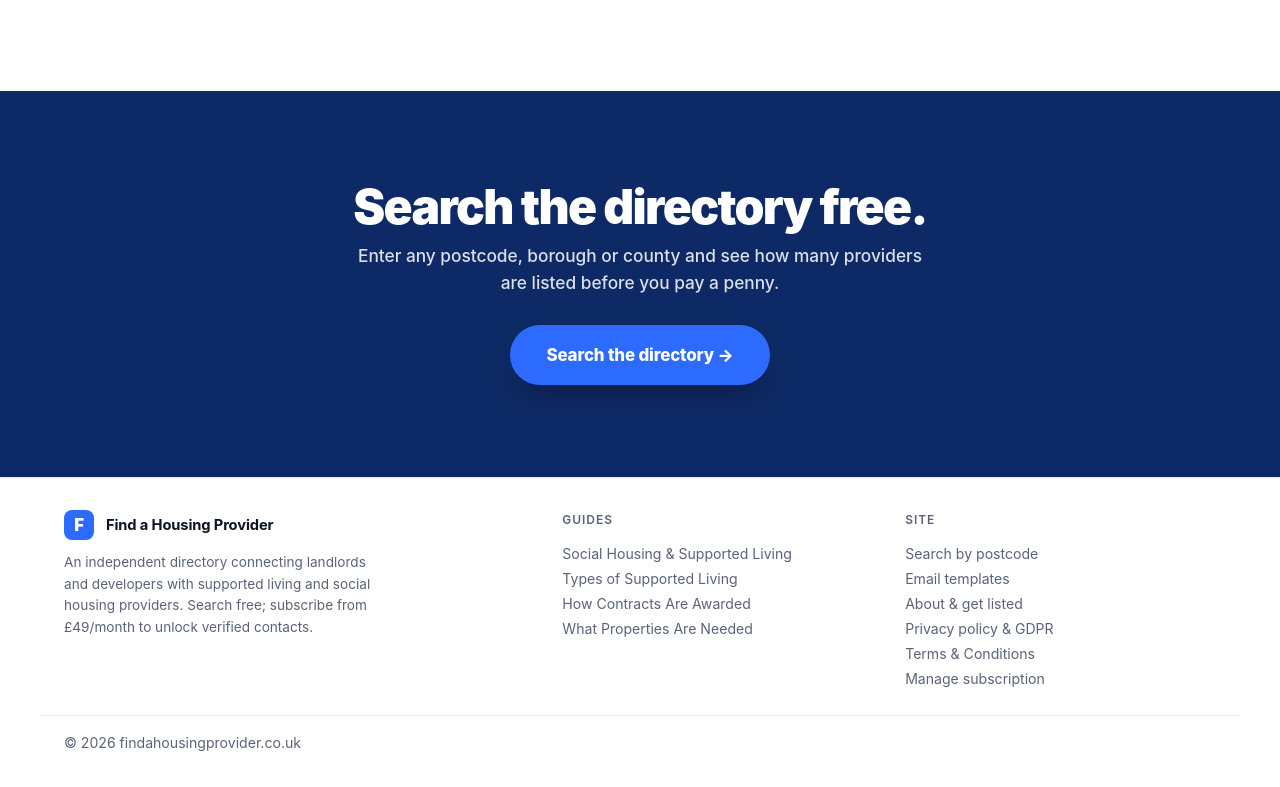
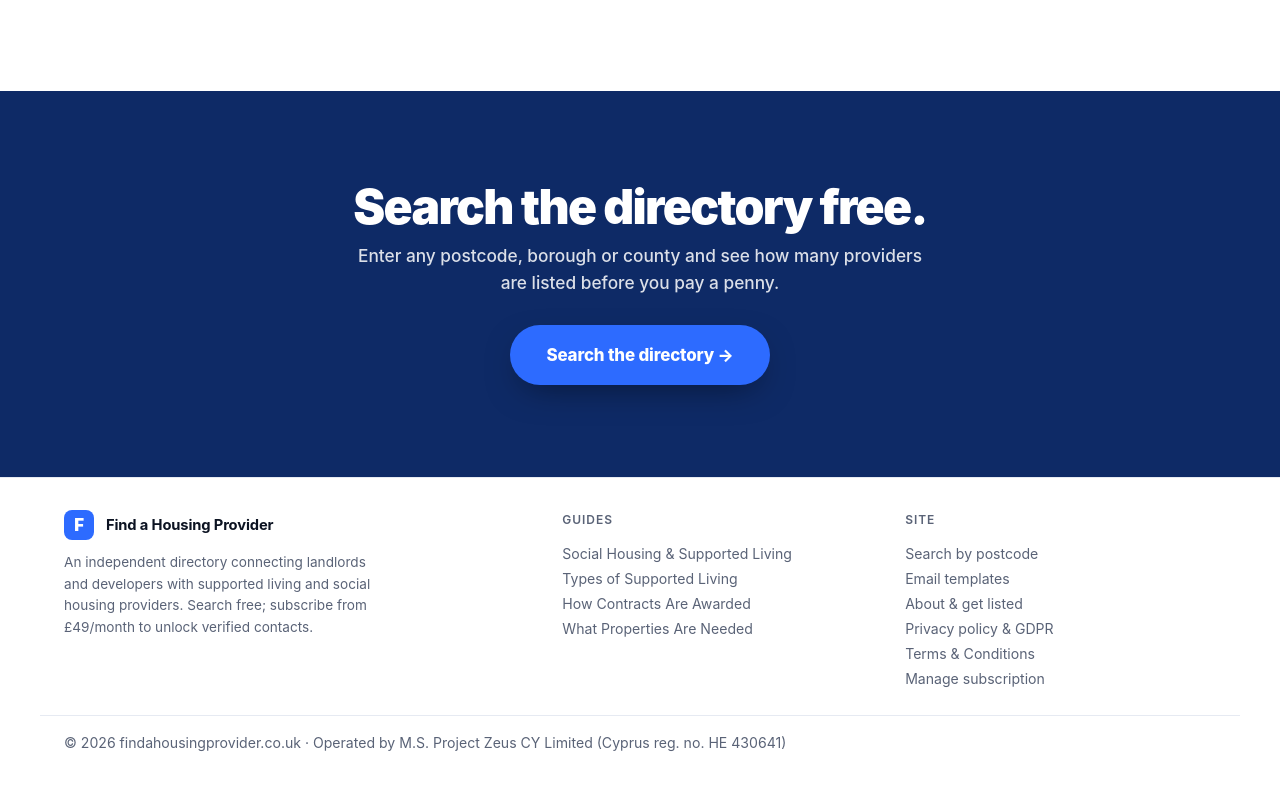
Before and after one commit to mchristo839/housing, a React (Vite) app: page / in a window 1280 px wide. Shown: the part 3918-4705 px from the top of the page. Built offline with nearby package versions, Linux system fonts and the light colour scheme; a web font is replaced by a local one.

Commit message:
Add legal entity and company reg to footer

```diff
--- a/src/App.jsx
+++ b/src/App.jsx
@@ -885,7 +885,7 @@ function Footer({ navigate, onManage }) {
           <button className="foot-link" onClick={onManage}>Manage subscription</button>
         </div>
       </div>
-      <div className="wrap foot-base"><span>© {new Date().getFullYear()} findahousingprovider.co.uk</span></div>
+      <div className="wrap foot-base"><span>© {new Date().getFullYear()} findahousingprovider.co.uk · Operated by M.S. Project Zeus CY Limited (Cyprus reg. no. HE 430641)</span></div>
     </footer>
   );
 }
```
